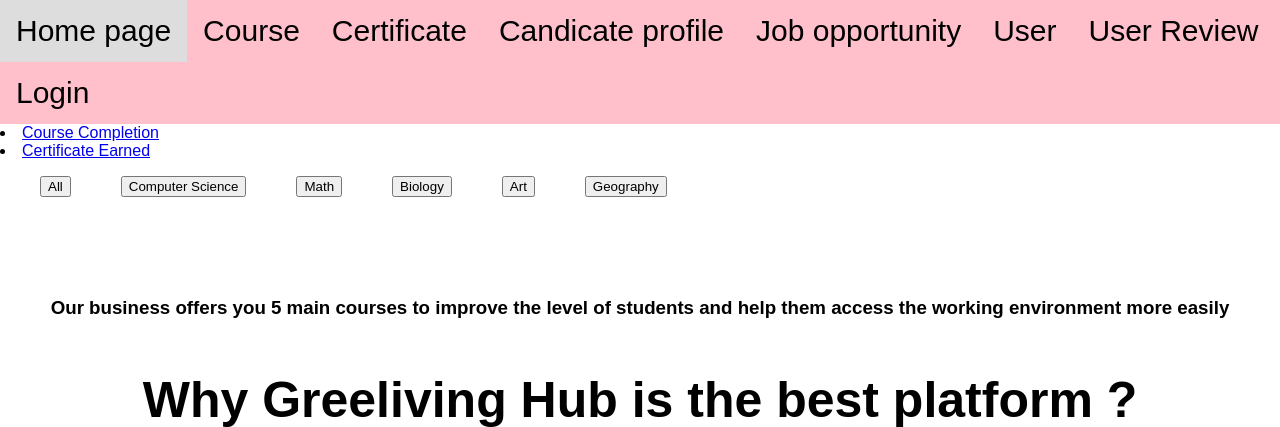
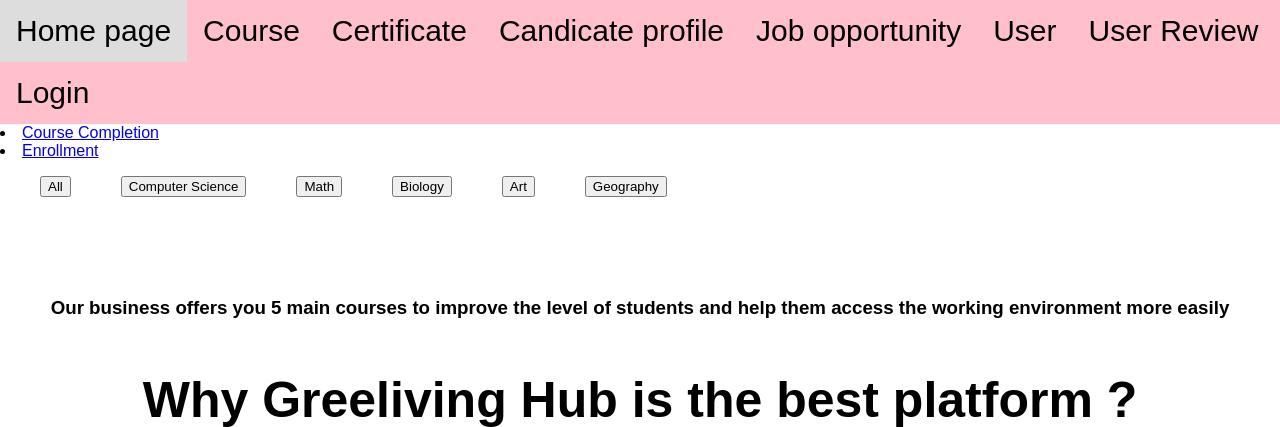
Before and after one commit to DuySeu/cos20031, a PHP site: page /page/course.php in a window 1280 px wide. Shown: the top 427 px of the page. Run offline with PHP 8.4, Linux system fonts and the light colour scheme; data that the repository does not hold is empty.

Commit message:
css combine

```diff
--- a/page/certificate.php
+++ b/page/certificate.php
@@ -19,7 +19,6 @@
       </ul>
     </div>
     <div>
-      <li ><a href="coursecompletion.php">Course Completion</a></li>
       <li ><a href="certificateearned.php">Certificate Earned</a></li>
     </div>
   </body>
--- a/page/course.php
+++ b/page/course.php
@@ -31,7 +31,7 @@
     </div>
       <div>
         <li ><a href="coursecompletion.php">Course Completion</a></li>
-        <li ><a href="certificateearned.php">Certificate Earned</a></li>
+        <li ><a href="enrollment.php">Enrollment</a></li>
       </div>
     <div class="taskbar-2">
       <form action="course.php" method="get">
```
